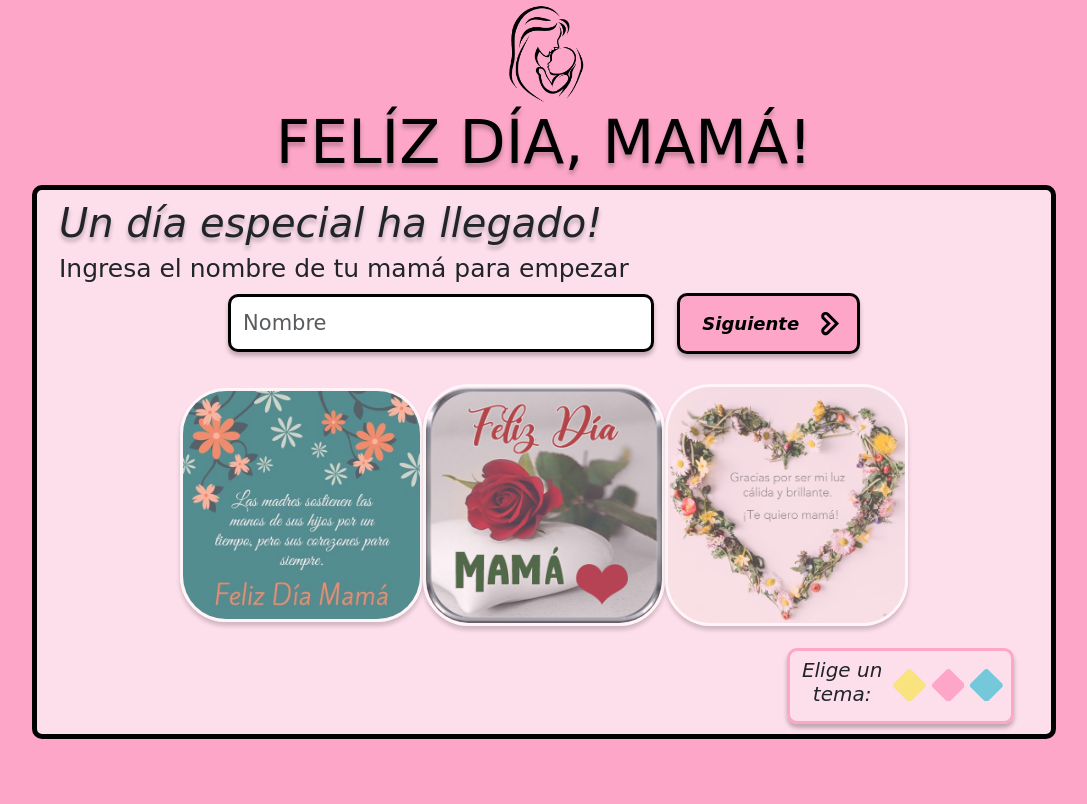
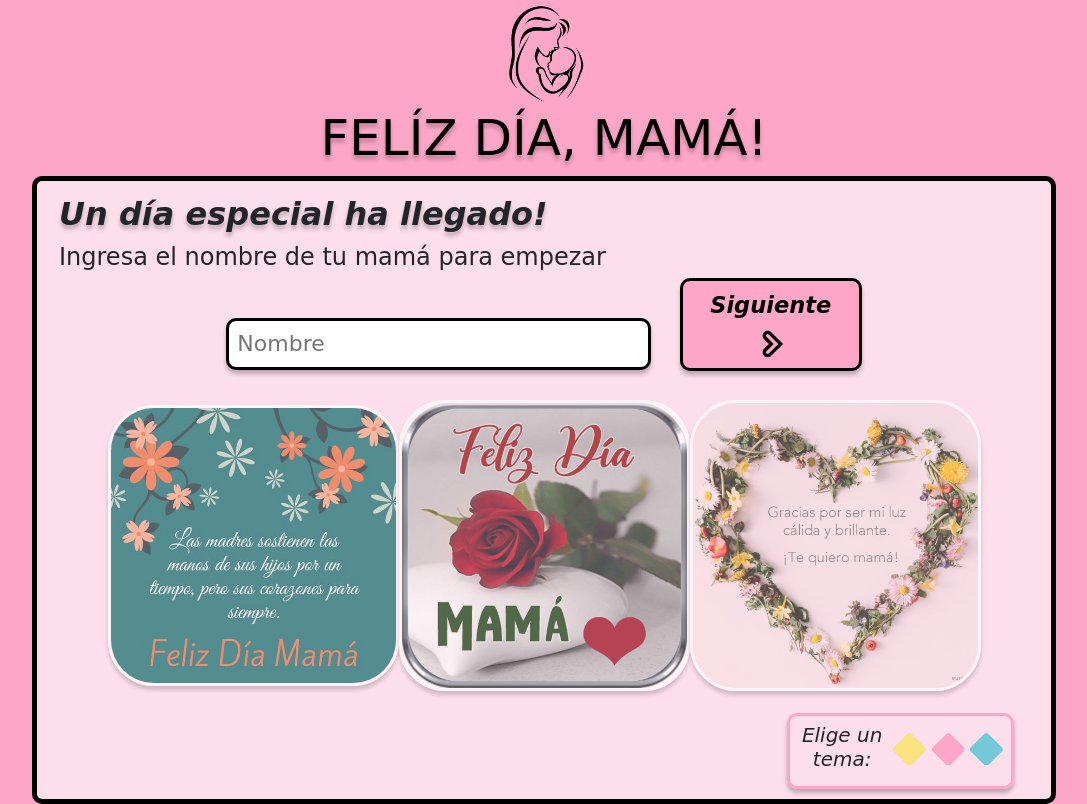
Before and after one commit to RickC1218/Mother-s-day-React, a React (Create React App) app: page / in a window 1280 px wide. Shown: the whole page, without its empty margins (96-1183 px from the left). Built offline with nearby package versions, Linux system fonts and the light colour scheme.

Commit message:
Bug fix interfaces about text-size

```diff
--- a/src/components/Form.tsx
+++ b/src/components/Form.tsx
@@ -38,12 +38,12 @@ export const Form = () => {
             <div className="col">
                 <h2><i>Un día especial ha llegado!</i></h2>
                 <h3>Ingresa el nombre de tu mamá para empezar</h3>
-                <div className="container">
+                <div className="container row">
                     <form autoComplete="off"
-                        className="form row align-items-center"
+                        className="form align-items-center"
                         onSubmit={sendUser}>
                         <input type="text"
-                            className="form-control"
+                            className="col-12 col-sm-12 col-md-12 col-lg-9 col-xl-7 col-xxl-7"
                             name="nick"
                             placeholder="Nombre"
                             onChange={handleChange}
@@ -51,7 +51,7 @@ export const Form = () => {
                         <button
                             type="submit"
                             onClick={() => login(nick)}
-                            className='btn-lg btn-sm'
+                            className='col-10 col-sm-9 col-md-7 col-lg-5 col-xl-3 col-xxl-3'
                         >
                             <h4 style={{
                                 marginBottom: '0px',
--- a/src/components/Header.tsx
+++ b/src/components/Header.tsx
@@ -5,8 +5,10 @@ import React from 'react';
 export const Header = () => {
     return (
         <header>
-            <img src={logo} alt="Logo Día de la Madre" />
-            <h1>FELÍZ DÍA, MAMÁ!</h1>
+            <div>
+                <img src={logo} alt="Logo Día de la Madre" />
+                <h1>FELÍZ DÍA, MAMÁ!</h1>
+            </div>
         </header>
     );
 }
--- a/src/components/styles/form.css
+++ b/src/components/styles/form.css
@@ -8,8 +8,8 @@
     background-color: var(--background-theme-second);
 }
 h2 {
-    font-weight: 400;
-    font-size: 40px;
+    font-weight: 600;
+    font-size: 32px;
     line-height: 46px;
     text-align: left;
     text-shadow: 0px 4px 4px rgba(0, 0, 0, 0.25);
@@ -19,8 +19,8 @@ h2 {
 h3 {
     font-style: normal;
     font-weight: 400;
-    font-size: 25px;
-    line-height: 29px;
+    font-size: 24px;
+    line-height: 25px;
     text-align: left;
     background-color: transparent;
 }
@@ -33,26 +33,25 @@ h3 {
 }
 
 .container .form {
-    margin: 10px 5%;
+    margin: 0 auto;
     padding: 0;
     background-color: transparent;
 }
 
 .container .form input {
-    margin: 0 auto;
+    margin: 10px 2%;
+    padding: 8px;
     font-weight: 400;
-    font-size: 21px;
-    line-height: 40px;
+    font-size: 22px;
+    line-height: 30px;
     border: 3px solid #000000;
-    width: 65%;
     box-shadow: 0px 4px 4px rgba(0, 0, 0, 0.25);
     border-radius: 10px;
 }
 
 .container .form button {
-    margin: 0 auto;
-    width: 28%;
-    padding: 10px 0px;
+    margin: 0px 2%;
+    padding: 4px;
     border: 3px solid #000000;
     border-radius: 10px;
     box-shadow: 0px 4px 4px rgba(0, 0, 0, 0.25);
@@ -67,19 +66,20 @@ h3 {
 .container .form button i {
     padding: 0;
     margin: 0;
+    font-size: 30px;
 }
 
 .container .form button svg {
     padding: 0;
     margin: 0;
-    font-size: 35px;
+    font-size: 40px;
 }
 
 /*banner*/
 .banner {
     margin: 0 auto;
     padding: auto;
-    width: 75%;
+    width: 90%;
     background-color: transparent;
 }
 
--- a/src/components/styles/header.css
+++ b/src/components/styles/header.css
@@ -5,8 +5,8 @@ img{
     left: 0;
 }
 h1{
+    font-size: 50px;
+    width: 100%;
     font-weight: 400;
-    font-size: 60px;
-    line-height: 69px;
     text-shadow: 0px 4px 4px rgba(0, 0, 0, 0.25);
 }
```
